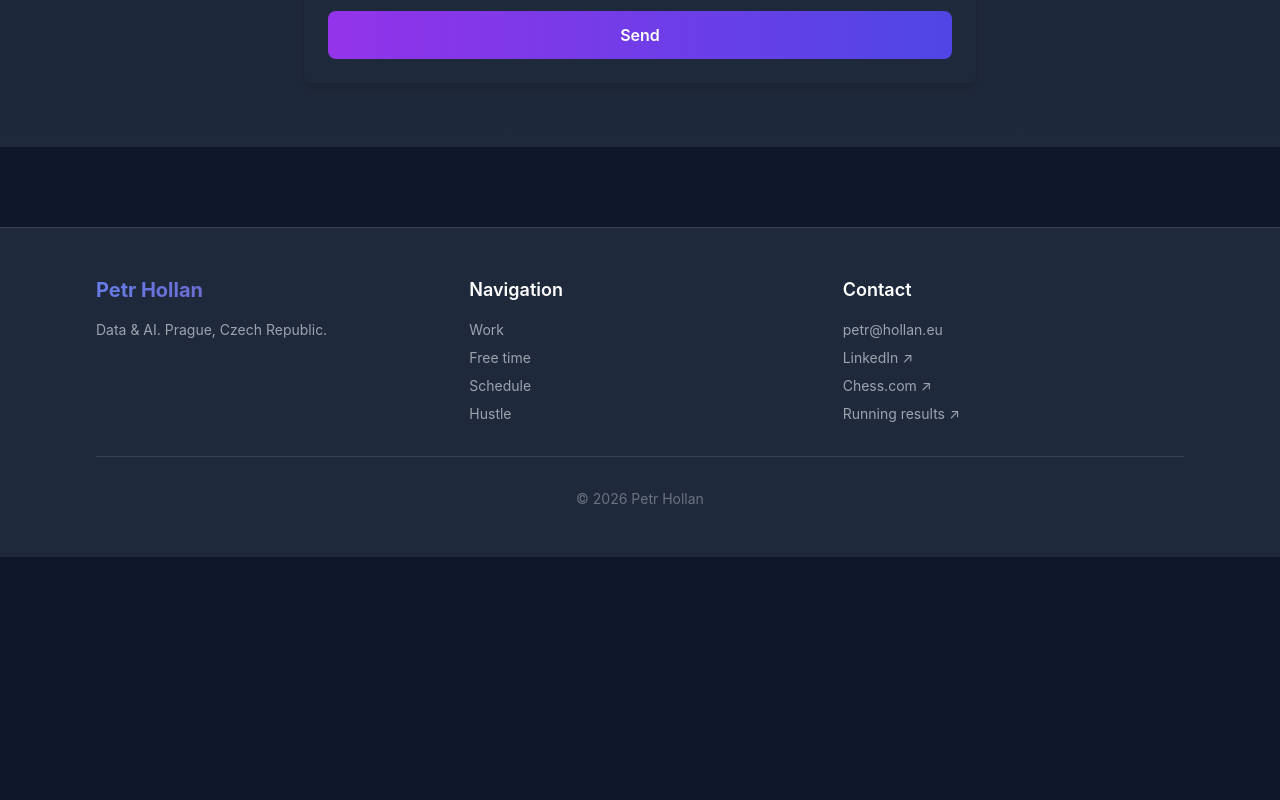
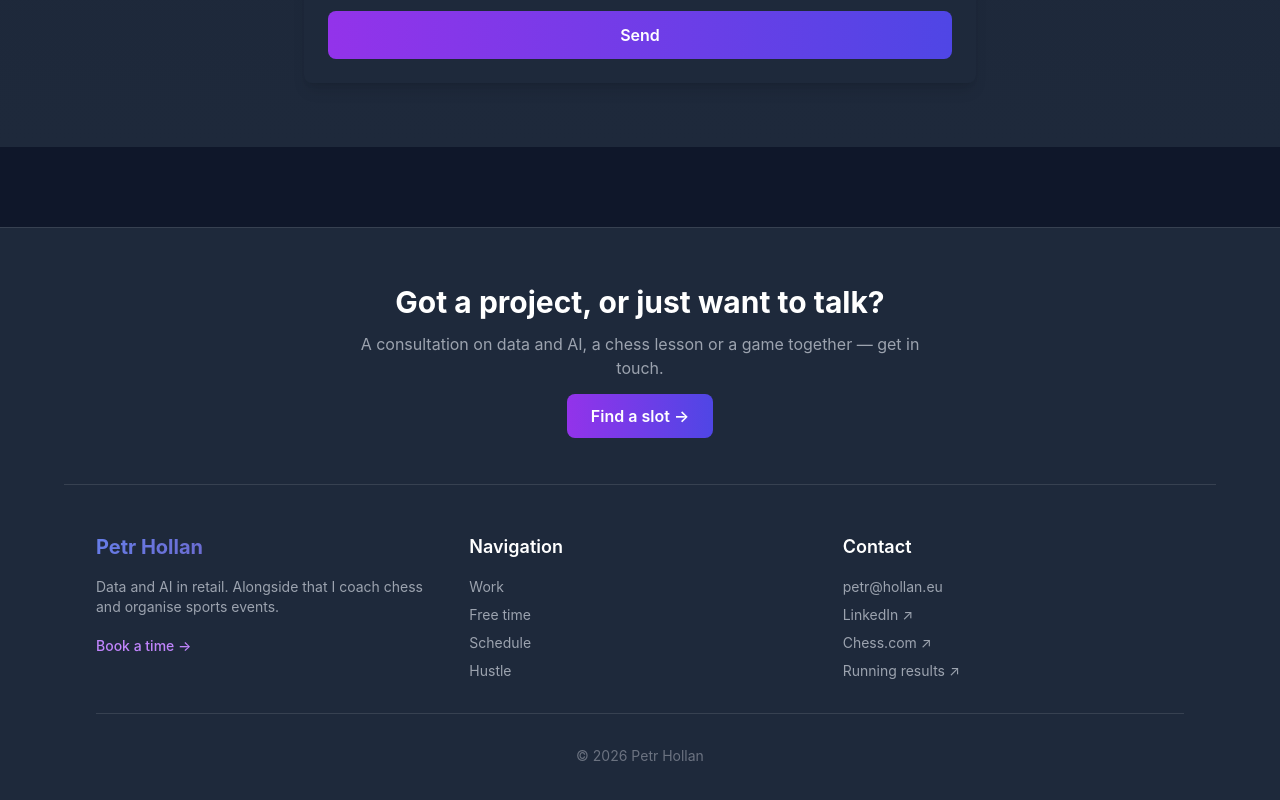
Before and after one commit to petrhollan22/petr-portfolio, a Next.js app: page /en/hustle in a window 1280 px wide. Shown: the part 4055-4855 px from the top of the page. Before the commit the page ends 4612 px from the top, so only its background shows below. Built offline with nearby package versions, Linux system fonts and the light colour scheme.

Commit message:
Add footer CTA banner and bio

```diff
--- a/components/Footer.tsx
+++ b/components/Footer.tsx
@@ -6,12 +6,21 @@ export default function Footer() {
   const nav = useTranslations('nav');
 
   return (
-    <footer className="bg-secondary mt-20 py-12 border-t border-gray-700">
-      <div className="container">
+    <footer className="bg-secondary mt-20 border-t border-gray-700">
+      <div className="container py-14 border-b border-gray-700 text-center">
+        <h2 className="text-2xl md:text-3xl font-bold mb-3">{t('bannerTitle')}</h2>
+        <p className="text-gray-400 mb-6 max-w-xl mx-auto">{t('bannerLead')}</p>
+        <Link href="/schedule-time" className="btn-primary">{t('bannerButton')} →</Link>
+      </div>
+
+      <div className="container py-12">
         <div className="grid md:grid-cols-3 gap-8 mb-8">
           <div>
             <h3 className="text-xl font-bold mb-4 gradient-text">Petr Hollan</h3>
-            <p className="text-gray-400 text-sm">{t('tagline')}</p>
+            <p className="text-gray-400 text-sm mb-4">{t('bio')}</p>
+            <Link href="/schedule-time" className="text-sm text-purple-400 hover:text-purple-300 transition-colors font-medium">
+              {t('footerCta')} →
+            </Link>
           </div>
 
           <div>
--- a/messages/cs.json
+++ b/messages/cs.json
@@ -23,7 +23,12 @@
     "tagline": "Data & AI. Praha, Česká republika.",
     "navTitle": "Navigace",
     "contactTitle": "Kontakt",
-    "running": "Běžecké výsledky"
+    "running": "Běžecké výsledky",
+    "bio": "Data a umělá inteligence v retailu. Vedle toho trénuji šachy a organizuji sportovní akce.",
+    "footerCta": "Rezervuj si čas",
+    "bannerTitle": "Máš projekt, nebo si chceš jen popovídat?",
+    "bannerLead": "Konzultace k datům a AI, šachová lekce nebo společný sport — ozvi se.",
+    "bannerButton": "Domluvit termín"
   },
   "work": {
     "title": "Moje práce",
--- a/messages/en.json
+++ b/messages/en.json
@@ -23,7 +23,12 @@
     "tagline": "Data & AI. Prague, Czech Republic.",
     "navTitle": "Navigation",
     "contactTitle": "Contact",
-    "running": "Running results"
+    "running": "Running results",
+    "bio": "Data and AI in retail. Alongside that I coach chess and organise sports events.",
+    "footerCta": "Book a time",
+    "bannerTitle": "Got a project, or just want to talk?",
+    "bannerLead": "A consultation on data and AI, a chess lesson or a game together — get in touch.",
+    "bannerButton": "Find a slot"
   },
   "work": {
     "title": "My work",
```
